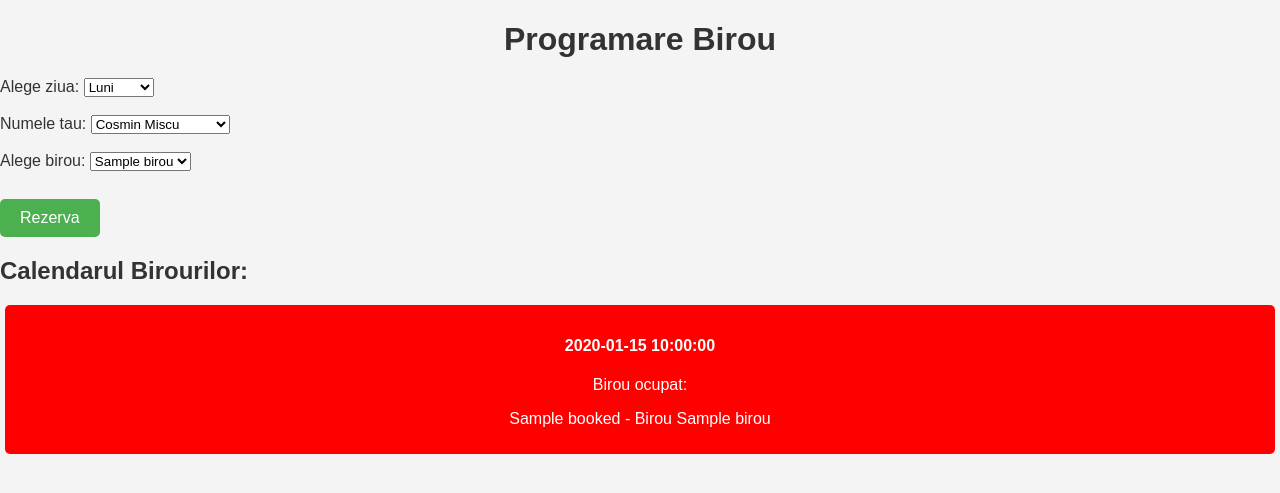
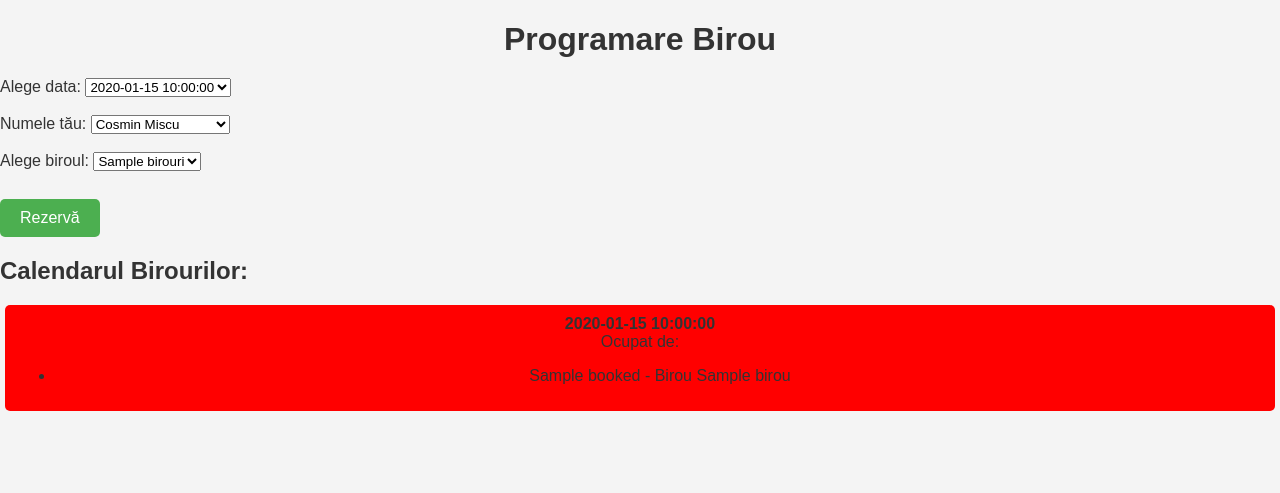
Before and after one commit to ciobox/rezervare-birouri, a Flask app: template templates/index.html in a window 1280 px wide. Shown: the top 493 px of the page. Run offline with Flask 3, Linux system fonts and the light colour scheme; the template is opened without the code that fills it: most values are stand-ins (such as "Sample title", 1, 10 or a date in 2020).

Commit message:
big update

```diff
--- a/app.py
+++ b/app.py
@@ -3,15 +3,8 @@ import datetime
 
 app = Flask(__name__)
 
-# Desk booking data (this should be dynamic, possibly from a database)
-bookings = {
-    "Luni": {"Radu Ciobotaru - Birou 4": 1, "Maria Prodan - Birou 1": 2, "Cosmin Miscu - Birou 6": 3},
-    "Marti": {},
-    "Miercuri": {},
-    "Joi": {},
-    "Vineri": {"Cosmin Miscu - Birou 1": 1}
-}
-
+# Desk booking data
+bookings = {}
 birouri = [1, 2, 3, 4, 5, 6, 7, 8, 9, 10]
 
 # Current date
@@ -19,7 +12,6 @@ today = datetime.date.today()
 
 # Function to generate month view
 def get_month_view():
-    # Create a dictionary of days with dates and availability for desks
     days_in_month = {}
     for day in range(1, 32):  # Assuming 31 days for simplicity
         try:
@@ -28,7 +20,7 @@ def get_month_view():
             days_in_month[day] = {
                 "date": day_date,
                 "name": day_name,
-                "booked": bookings.get(day_name, {})
+                "booked": bookings.get(str(day_date), {})
             }
         except ValueError:
             break  # If the day exceeds the month's length, break out
@@ -36,25 +28,24 @@ def get_month_view():
 
 @app.route("/", methods=["GET", "POST"])
 def index():
-    birouri = [1, 2, 3, 4, 5, 6, 7, 8, 9, 10]
     error = None
-
     if request.method == "POST":
-        ziua = request.form["ziua"]
+        ziua = request.form["ziua"]  # Acum trimitem data completă, ex: 2025-04-01
         nume = request.form["nume"]
         birou = int(request.form["birou"])
 
-        if birou in bookings[ziua].values():
+        # Inițializează ziua dacă nu există
+        if ziua not in bookings:
+            bookings[ziua] = {}
+
+        # Verificare dacă biroul e deja rezervat
+        if birou not in bookings[ziua].values():
+            bookings[ziua][nume] = birou
+        else:
             error = "Birou deja rezervat!"
-        else:
-            days_in_month_view = get_month_view()
-            return render_template("index.html", bookings=bookings, birouri=birouri, days_in_month=days_in_month_view, error="Birou deja rezervat!")
 
     days_in_month_view = get_month_view()
     return render_template("index.html", bookings=bookings, birouri=birouri, days_in_month=days_in_month_view, error=error)
-    # Get the month view
-    days_in_month_view = get_month_view()
-    return render_template("index.html", bookings=bookings, birouri=birouri, days_in_month=days_in_month_view)
 
 if __name__ == "__main__":
     app.run(debug=True, host="0.0.0.0", port=10000)
--- a/templates/index.html
+++ b/templates/index.html
@@ -3,24 +3,21 @@
 <head>
     <meta charset="UTF-8">
     <title>Rezervare Birou</title>
-    <link rel="stylesheet" href="{{ url_for('static', filename='style.css') }}">
+    <link rel="stylesheet" href="{{ url_for('static', filename='css/style.css') }}">
 </head>
 <body>
-
     <h1>Programare Birou</h1>
 
     <form method="POST">
-        <label for="ziua">Alege ziua:</label>
-        <select name="ziua">
-            <option>Luni</option>
-            <option>Marti</option>
-            <option>Miercuri</option>
-            <option>Joi</option>
-            <option>Vineri</option>
+        <label for="ziua">Alege data:</label>
+        <select name="ziua" required>
+            {% for day, info in days_in_month.items() %}
+                <option value="{{ info.date }}">{{ info.date }}</option>
+            {% endfor %}
         </select><br><br>
 
-        <label for="nume">Numele tau:</label>
-        <select name="nume">
+        <label for="nume">Numele tău:</label>
+        <select name="nume" required>
             <option value="Cosmin Miscu">Cosmin Miscu</option>
             <option value="Cristina Dimitriu">Cristina Dimitriu</option>
             <option value="Ioana Maracine">Ioana Maracine</option>
@@ -33,37 +30,37 @@
             <option value="Cristian Ghita">Cristian Ghita</option>
         </select><br><br>
 
-        <label for="birou">Alege birou:</label>
-        <select name="birou">
-            {% for birou in birouri %}
-                <option value="{{ birou }}">{{ birou }}</option>
+        <label for="birou">Alege biroul:</label>
+        <select name="birou" required>
+            {% for b in birouri %}
+                <option value="{{ b }}">{{ b }}</option>
             {% endfor %}
         </select><br><br>
 
-        <button type="submit">Rezerva</button>
-
-        {% if error %}
-        <p style="color:red;">{{ error }}</p>
-        {% endif %}
+        <button type="submit">Rezervă</button>
     </form>
 
+    {% if error %}
+        <p style="color: red;">{{ error }}</p>
+    {% endif %}
+
     <h2>Calendarul Birourilor:</h2>
-
     <div class="calendar">
         {% for day, info in days_in_month.items() %}
-            <div class="day {% if info['booked'] %} booked {% else %} available {% endif %}">
-                <h4>{{ info['date'] }}</h4>
-                {% if info['booked'] %}
-                    <p>Birou ocupat:</p>
-                    {% for name, birou in info['booked'].items() %}
-                        <p>{{ name }} - Birou {{ birou }}</p>
-                    {% endfor %}
+            <div style="background-color: {% if info.booked %}red{% else %}green{% endif %}; margin: 5px; padding: 10px;">
+                <strong>{{ info.date }}</strong><br>
+                {% if info.booked %}
+                    Ocupat de:
+                    <ul>
+                        {% for name, birou in info.booked.items() %}
+                            <li>{{ name }} - Birou {{ birou }}</li>
+                        {% endfor %}
+                    </ul>
                 {% else %}
-                    <p>Birou liber</p>
+                    Birou liber
                 {% endif %}
             </div>
         {% endfor %}
     </div>
-
 </body>
 </html>
```
